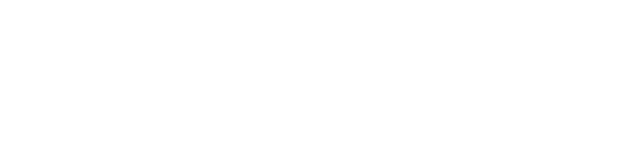
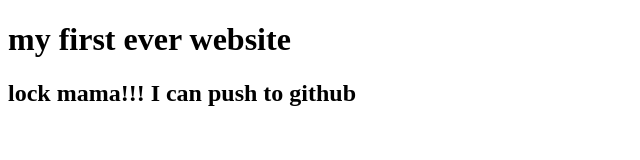
Before and after one commit to Azadulai/my-first-website, a plain HTML site: page index.html in a window 1280 px wide. Shown: the whole page, without its empty margins (0-640 px from the left). Drawn offline with Linux system fonts and the light colour scheme.

Commit message:
learned github

```diff
--- a/index.html
+++ b/index.html
@@ -6,6 +6,7 @@
     <title>Document</title>
 </head>
 <body>
-
+   <h1> my first ever website</h1>
+   <h2>lock mama!!! I can push to github</h2>
 </body>
 </html>
```
